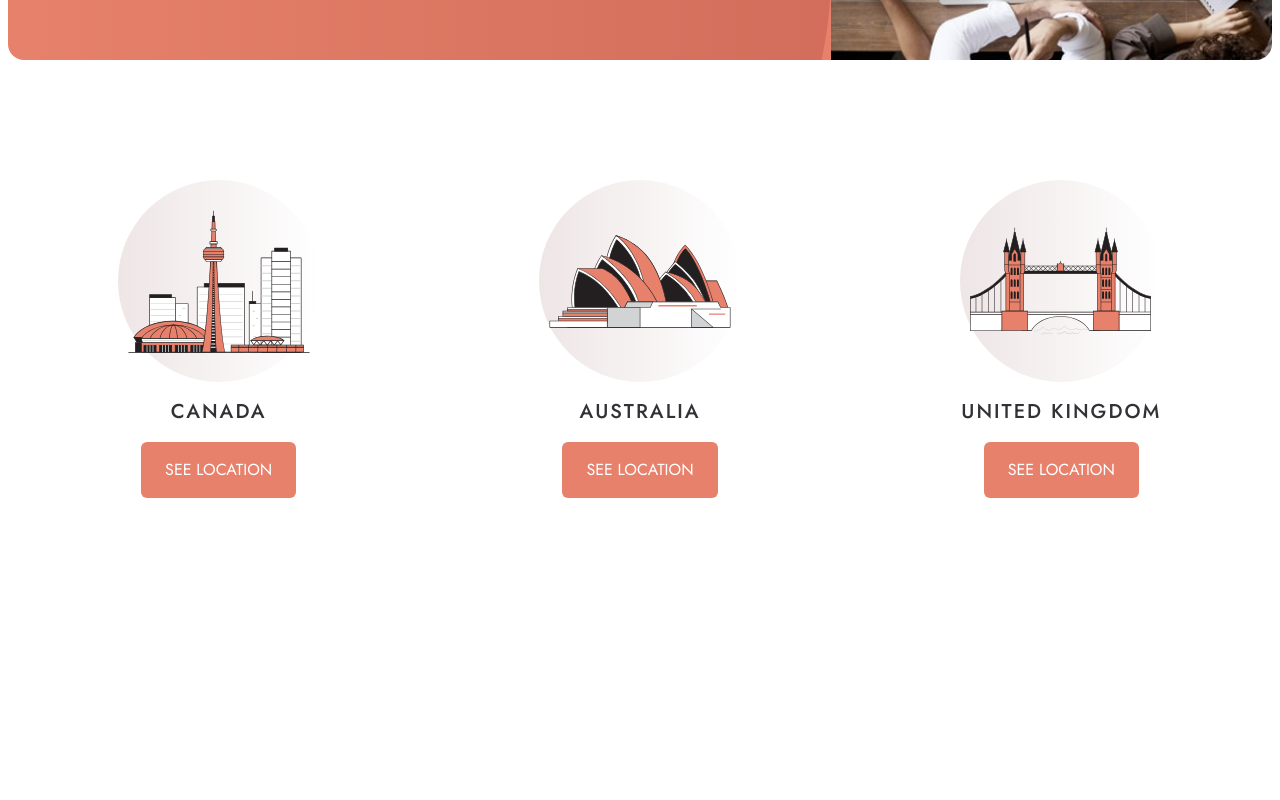
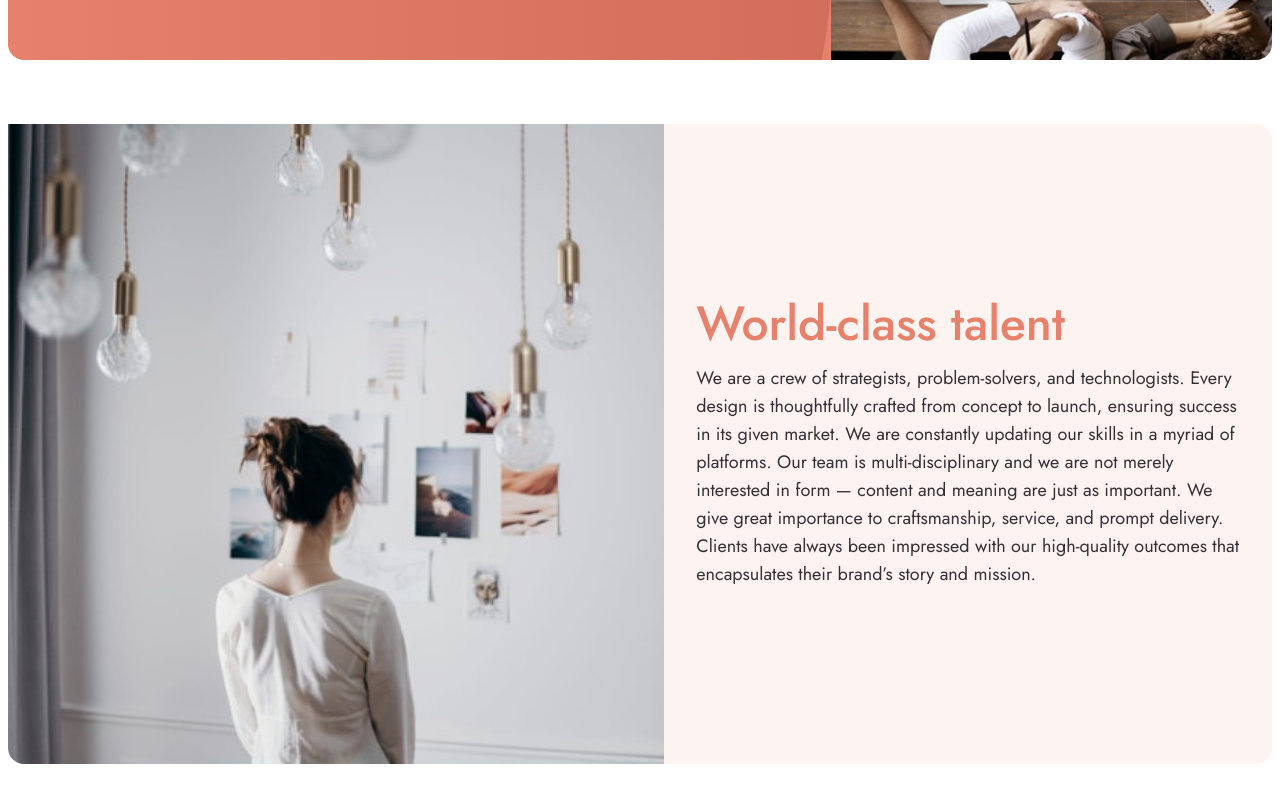
Before and after one commit to Damjan15/Designo, a React (Create React App) app: page /about in a window 1280 px wide. Shown: the part 540-1340 px from the top of the page. Before the commit the page ends 1126 px from the top, so only its background shows below. Built offline with nearby package versions, Linux system fonts and the light colour scheme.

Commit message:
Talent component created

```diff
--- a/src/components/Talent.jsx
+++ b/src/components/Talent.jsx
@@ -1,22 +1,15 @@
-const Talent = () => {
+const Talent = ({ reverse, title, description }) => {
+  const normal = "lg:rounded-r-2xl"
+  const reversed = ""
   return (
-    <div className="w-full h-[736px] flex flex-col lg:flex-row">
-      <div className="talent rounded-t-2xl"></div>
-      <div className="bg-[#FDF3F0] w-full p-8 rounded-b-2xl">
-        <div className="max-w-lg mx-auto text-center">
-          <h3 className="text-peach text-4xl font-medium leading-tight mb-4">World-class talent</h3>
-          <p className="text-darkGrey">
-            We are a crew of strategists, problem-solvers, and technologists.
-            Every design is thoughtfully crafted from concept to launch,
-            ensuring success in its given market. We are constantly updating our
-            skills in a myriad of platforms. Our team is multi-disciplinary and
-            we are not merely interested in form — content and meaning are just
-            as important. We give great importance to craftsmanship, service,
-            and prompt delivery. Clients have always been impressed with our
-            high-quality outcomes that encapsulates their brand’s story and
-            mission.
-          </p>
-        </div>
+    <div className={`w-full h-full flex flex-col lg:${reverse ? "flex-row-reverse" : "flex-row"} lg:h-[640px] my-16`}>
+      <div className={`talent w-full h-80 rounded-t-2xl lg:rounded-t-none lg:h-full lg:${reverse ? "rounded-r-2xl" : "rounded-l-2xl"}`}></div>
+
+      <div className={`flex flex-col justify-center  bg-[#FDF3F0] text-center p-8 rounded-b-2xl lg:text-left lg:w-[1111px] ${reverse ? "lg:rounded-b-none lg:rounded-r-none lg:rounded-l-2xl" : "rounded-b-none lg:rounded-r-2xl"}`}>
+        <h2 className="text-peach font-medium text-4xl leading-9 mb-4 lg:text-5xl">{title}</h2>
+        <p className="text-darkGrey leading-6 lg:text-lg">
+          { description }
+        </p>
       </div>
     </div>
   );
--- a/src/pages/About.jsx
+++ b/src/pages/About.jsx
@@ -1,4 +1,4 @@
-import { AboutHero } from "../components"
+import { AboutHero, Talent } from "../components"
 import { Locations } from "../containers"
 
 const About = () => {
@@ -7,8 +7,10 @@ const About = () => {
       {/* About Hero Component */}
       <AboutHero />
       {/* Talent Box Component */}
+      <Talent title="World-class talent" description="We are a crew of strategists, problem-solvers, and technologists. Every design is thoughtfully crafted from concept to launch, ensuring success in its given market. We are constantly updating our skills in a myriad of platforms. Our team is multi-disciplinary and we are not merely interested in form — content and meaning are just as important. We give great importance to craftsmanship, service, and prompt delivery. Clients have always been impressed with our high-quality outcomes that encapsulates their brand’s story and mission." />
       <Locations />
       {/* Talent Box Component */}
+      <Talent reverse title="The real deal" description="As strategic partners in our clients’ businesses, we are ready to take on any challenge as our own. Solving real problems require empathy and collaboration, and we strive to bring a fresh perspective to every opportunity. We make design and technology more accessible and give you tools to measure success. We are visual storytellers in appealing and captivating ways. By combining business and marketing strategies, we inspire audiences to take action and drive real results." />
 
     </div>
   )
```
Also changed, not shown: src/index.css (line endings or trailing spaces).
